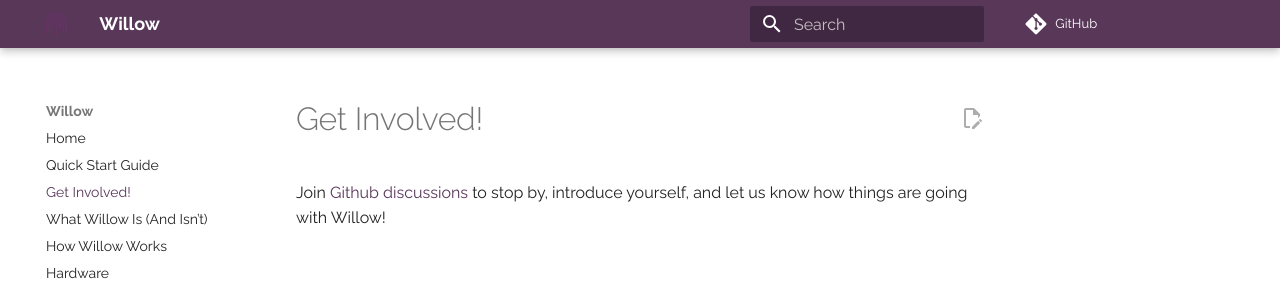
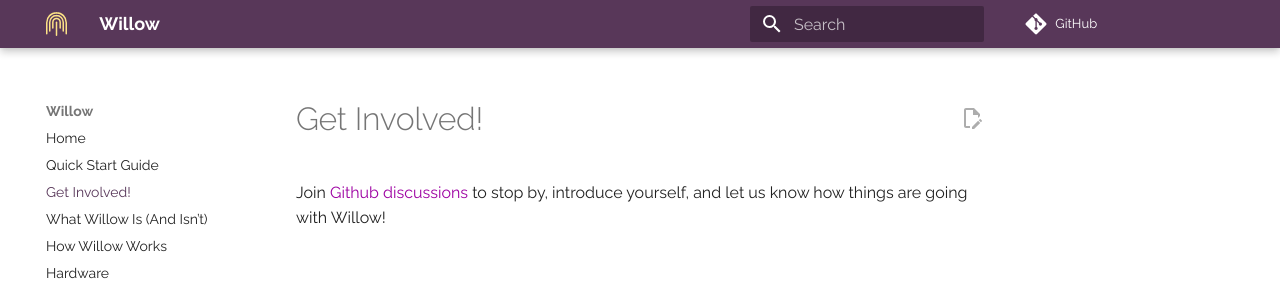
Before and after one commit to toverainc/willow-docs, an MkDocs documentation site: the page built from docs/get-involved.md, in a window 1280 px wide. Shown: the top 287 px of the page. Built offline with MkDocs 1.6.1 and Material for MkDocs 9.7.7, drawn with Linux system fonts in a browser that asks for light colours; comment, search, counter and statistics services are not loaded.

Commit message:
Improve documentation colors

```diff
--- a/docs/stylesheets/extra.css
+++ b/docs/stylesheets/extra.css
@@ -1,5 +1,15 @@
+/*
+    https://squidfunk.github.io/mkdocs-material/setup/changing-the-colors/
+    https://github.com/squidfunk/mkdocs-material/blob/master/src/templates/assets/stylesheets/main/_colors.scss
+*/
+
 :root {
     --md-primary-fg-color:        #583759;
     /* --md-primary-fg-color--light: #FBE870;
     --md-primary-fg-color--dark:  #583759; */
-  }
+}
+
+.md-typeset a {
+    /* Use a brighter purple for links in the documentation text */
+    color:                        #9D00A2;
+}
--- a/mkdocs.yml
+++ b/mkdocs.yml
@@ -51,7 +51,7 @@ theme:
   icon:
     admonition:
       tip: material/shopping-outline
-  logo: images/logo-purple.svg
+  logo: images/logo-yellow.svg
 
 plugins:
   - search
```
